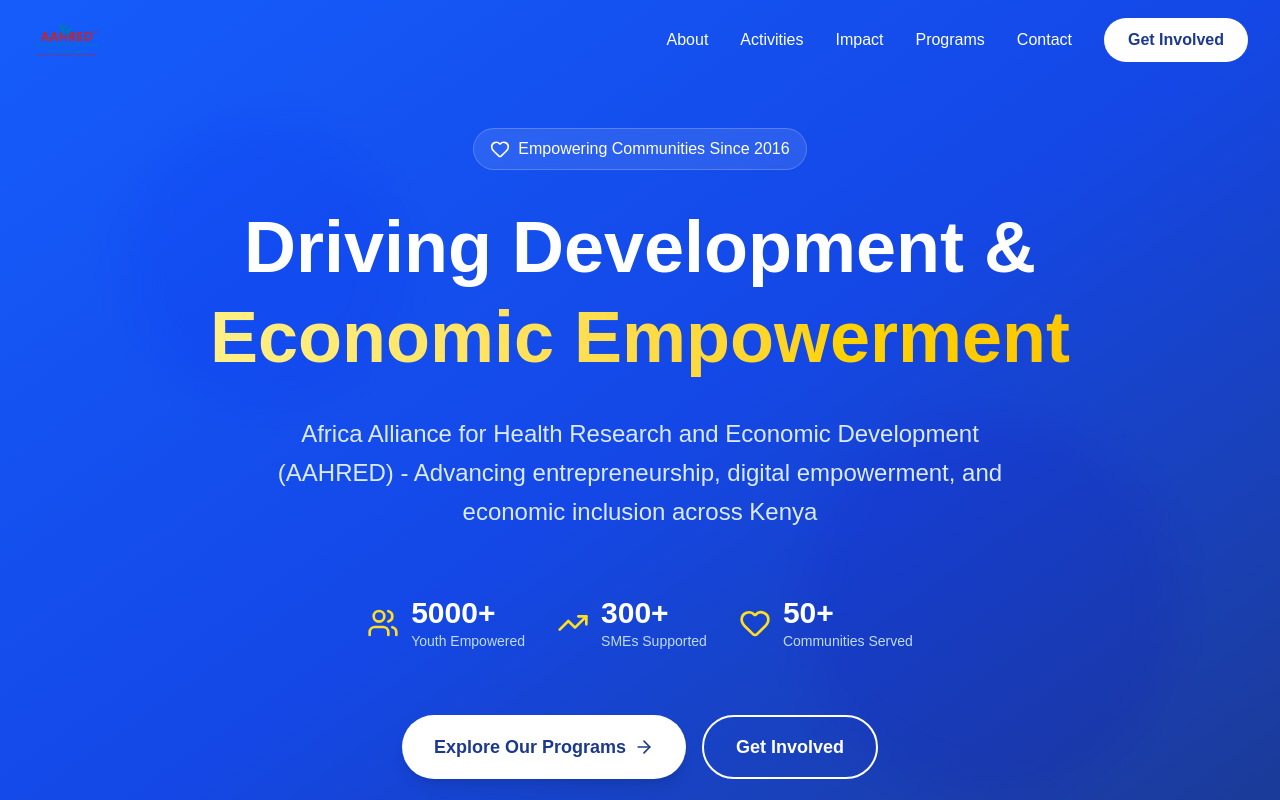
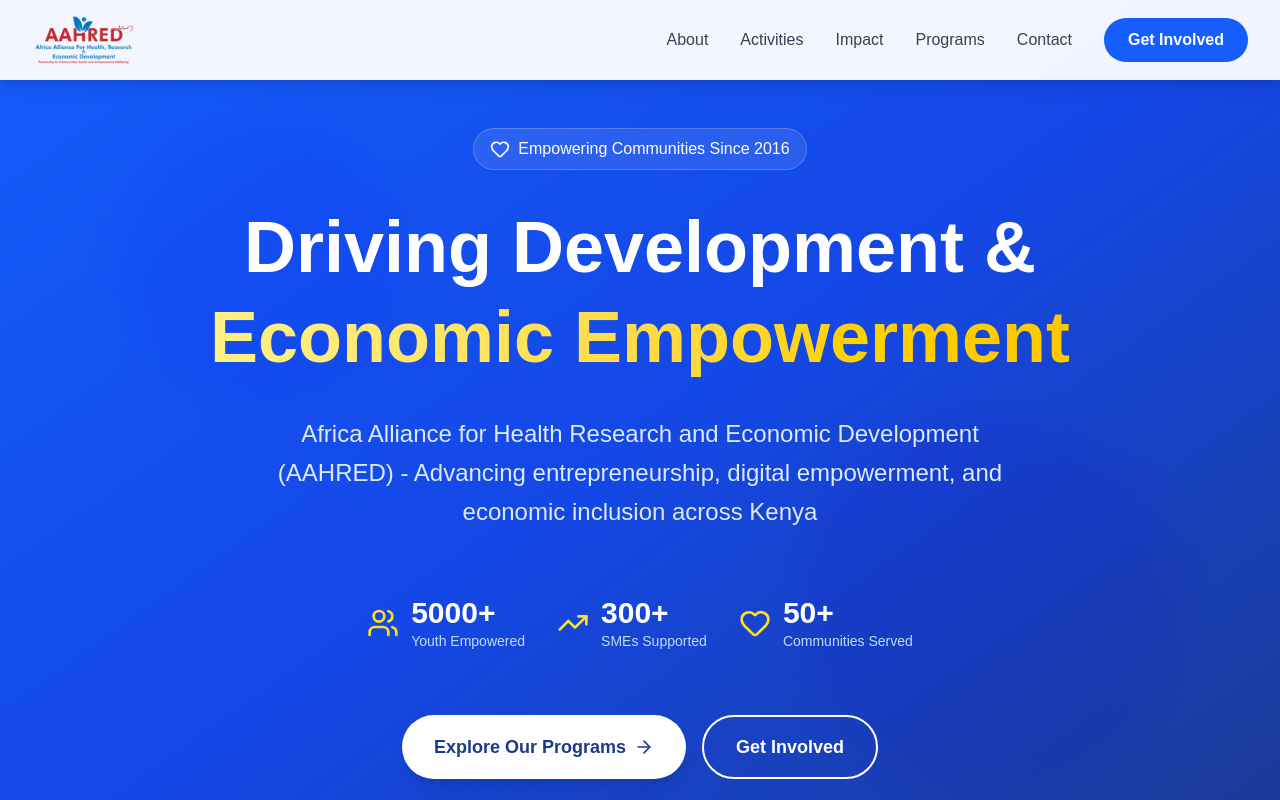
Before and after one commit to kev065/aahred-org, a Next.js app in the folder client/: page / in a window 1280 px wide. Shown: the top 800 px of the page. Built offline with nearby package versions, Linux system fonts and the light colour scheme.

Commit message:
make the navbar white. it is now fully visible from the moment the page loads

```diff
--- a/client/components/Navbar.tsx
+++ b/client/components/Navbar.tsx
@@ -33,11 +33,7 @@
 
   return (
     <nav
-      className={`fixed top-0 left-0 right-0 z-50 transition-all duration-300 ${
-        isScrolled || isStandalonePage
-          ? "bg-white/95 backdrop-blur-md shadow-lg"
-          : "bg-transparent"
-      }`}
+      className={`fixed top-0 left-0 right-0 z-50 transition-all duration-300 bg-white/95 backdrop-blur-md shadow-lg`}
     >
       <div className="max-w-7xl mx-auto px-4 sm:px-6 lg:px-8">
         <div className="flex items-center justify-between h-20">
@@ -46,9 +42,9 @@
             <Image
               src="/aahred_logo.png"
               alt="AAHRED"
-              width={140}
-              height={36}
-              className="h-8 w-auto transition-all"
+              width={180}
+              height={50}
+              className="h-12 w-auto transition-all"
               priority
             />
           </a>
@@ -59,20 +55,14 @@
               <a
                 key={link.label}
                 href={link.href}
-                className={`font-medium transition-colors hover:text-blue-600 ${
-                  isScrolled || isStandalonePage ? "text-gray-700" : "text-white hover:text-yellow-300"
-                }`}
+                className="font-medium text-gray-700 transition-colors hover:text-blue-600"
               >
                 {link.label}
               </a>
             ))}
             <a
               href="/#contact"
-              className={`px-6 py-2.5 rounded-full font-semibold transition-all ${
-                isScrolled || isStandalonePage
-                  ? "bg-blue-600 text-white hover:bg-blue-700"
-                  : "bg-white text-blue-900 hover:bg-yellow-400"
-              }`}
+              className="px-6 py-2.5 rounded-full font-semibold transition-all bg-blue-600 text-white hover:bg-blue-700"
             >
               Get Involved
             </a>
@@ -81,11 +71,7 @@
           {/* Mobile Menu Button */}
           <button
             onClick={() => setIsMobileMenuOpen(!isMobileMenuOpen)}
-            className={`md:hidden p-2 rounded-lg transition-colors ${
-              isScrolled || isStandalonePage
-                ? "text-gray-900 hover:bg-gray-100"
-                : "text-white hover:bg-white/10"
-            }`}
+            className="md:hidden p-2 rounded-lg transition-colors text-gray-900 hover:bg-gray-100"
             aria-label="Toggle menu"
           >
             {isMobileMenuOpen ? (
```
